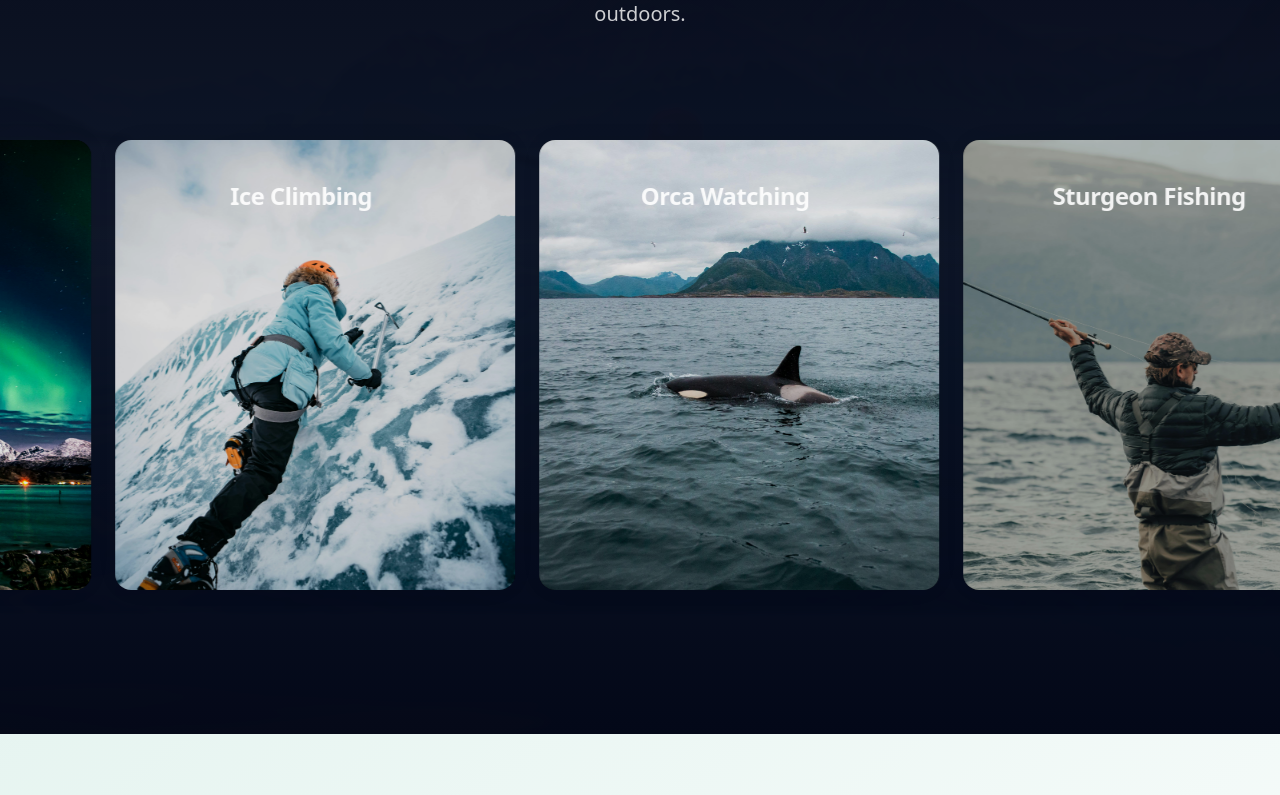
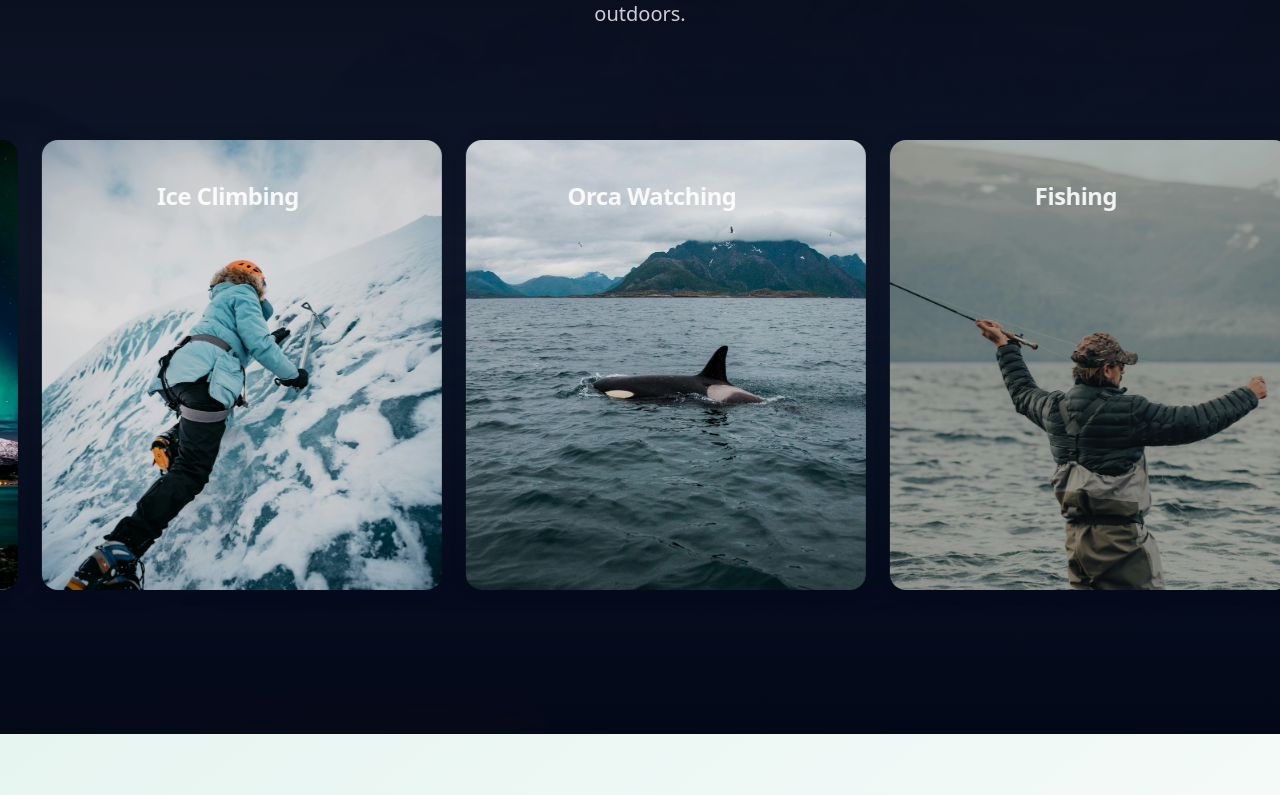
Before and after one commit to gGo-debug/guides-go-web, a Next.js app: page / in a window 1280 px wide. Shown: the part 2085-2880 px from the top of the page. Built offline with nearby package versions, Linux system fonts and the light colour scheme.

Commit message:
added adventures and resizing for mobile

```diff
--- a/src/components/sections/CanadianInfinite.tsx
+++ b/src/components/sections/CanadianInfinite.tsx
@@ -49,12 +49,12 @@ const features: Feature[] = [
     season: "May-Oct",
   },
   {
-    title: "Sturgeon Fishing",
-    location: "Fraser River, BC",
+    title: "Fishing",
+    location: "Canada",
     description:
-      "Catch and release massive prehistoric sturgeon in pristine waters",
+      "Dive into Canada's unparalleled fishing adventures. Cast your line in serene rivers, vast oceans, or master the art of fly fishing. Choose from deep-sea saltwater expeditions, thrilling ice fishing, or eco-friendly catch-and-release experiences tailored for all skill levels.",
     image: "/sturgo.jpeg",
-    season: "Apr-Oct",
+    season: "Year round",
   },
   {
     title: "Snowmobile Adventures",
@@ -92,6 +92,14 @@ const features: Feature[] = [
     image: "/horseback.jpeg",
     season: "Jun-Sep",
   },
+  {
+    title: "Hunting",
+    location: "Canada",
+    description:
+      "Embark on the ultimate hunting journey across Canada’s diverse wilderness. From tracking elusive big game to bird hunting, enjoy expertly guided expeditions that include safety courses and hands-on training. Perfect for both beginners and seasoned hunters seeking their next challenge.",
+    image: "/hunting.jpeg",
+    season: "Year round",
+  },
 ];
 
 export function InfiniteExperiencesSection() {
@@ -101,7 +109,6 @@ export function InfiniteExperiencesSection() {
 
   useEffect(() => {
     if (containerRef.current && scrollerRef.current) {
-      // Clone content for seamless loop
       const scrollerContent = Array.from(scrollerRef.current.children);
       scrollerContent.forEach((item) => {
         const duplicatedItem = item.cloneNode(true);
@@ -110,9 +117,12 @@ export function InfiniteExperiencesSection() {
         }
       });
 
-      // Set scroll properties
       if (containerRef.current) {
-        containerRef.current.style.setProperty("--animation-duration", "40s");
+        const isMobile = window.innerWidth < 768;
+        containerRef.current.style.setProperty(
+          "--animation-duration",
+          isMobile ? "30s" : "40s"
+        );
         containerRef.current.style.setProperty(
           "--animation-direction",
           "forwards"
@@ -123,8 +133,7 @@ export function InfiniteExperiencesSection() {
   }, []);
 
   return (
-    <section className="w-full relative py-32 bg-gradient-to-b from-slate-950 via-slate-900 to-slate-950">
-      {/* Background image with darker overlay */}
+    <section className="w-full relative py-16 md:py-32 bg-gradient-to-b from-slate-950 via-slate-900 to-slate-950">
       <div
         className="absolute inset-0 z-0 bg-cover bg-center bg-fixed bg-no-repeat opacity-10"
         style={{
@@ -136,9 +145,8 @@ export function InfiniteExperiencesSection() {
       </div>
 
       <div className="relative z-10">
-        {/* Section Header */}
-        <div className="space-y-6 mb-24 flex flex-col items-center">
-          <h2 className="text-4xl md:text-5xl lg:text-6xl font-bold leading-[1.15] max-w-4xl text-white text-center">
+        <div className="container mx-auto px-4 mb-12 md:mb-24">
+          <h2 className="text-3xl md:text-5xl lg:text-6xl font-bold leading-[1.15] max-w-4xl mx-auto text-white text-center">
             Discover the{" "}
             <span className="relative inline-block">
               <span className="bg-gradient-to-r from-[#0E9871] to-[#39CF8D] text-transparent bg-clip-text">
@@ -148,13 +156,12 @@ export function InfiniteExperiencesSection() {
             </span>
           </h2>
 
-          <p className="text-lg md:text-xl text-white/80 max-w-2xl font-medium leading-relaxed text-center">
+          <p className="text-base md:text-xl text-white/80 max-w-2xl mx-auto mt-6 font-medium leading-relaxed text-center">
             Embark on extraordinary adventures unique to Canada's stunning
             outdoors.
           </p>
         </div>
 
-        {/* Scrolling Cards Container */}
         <div
           ref={containerRef}
           className="scroller relative z-20 w-full overflow-hidden"
@@ -162,7 +169,7 @@ export function InfiniteExperiencesSection() {
           <div
             ref={scrollerRef}
             className={cn(
-              "flex min-w-full shrink-0 gap-6 py-4 w-max flex-nowrap",
+              "flex min-w-full shrink-0 gap-3 md:gap-6 py-4 w-max flex-nowrap",
               start && "animate-scroll",
               "hover:[animation-play-state:paused]"
             )}
@@ -170,19 +177,19 @@ export function InfiniteExperiencesSection() {
             {features.map((feature, idx) => (
               <Card
                 key={`${feature.title}-${idx}`}
-                className="group relative bg-black/40 border-0 overflow-hidden rounded-2xl
-                  transition-all duration-500 hover:-translate-y-2 cursor-pointer h-[450px] w-[400px]
+                className="group relative bg-black/40 border-0 overflow-hidden rounded-xl sm:rounded-2xl
+                  transition-all duration-500 hover:-translate-y-2 cursor-pointer
+                  h-[280px] sm:h-[350px] md:h-[450px]
+                  w-[240px] sm:w-[350px] md:w-[400px]
                   hover:bg-black/60 backdrop-blur-sm flex-shrink-0
                   shadow-[0_0_30px_-15px_rgba(0,0,0,0.3)]
                   hover:shadow-[0_20px_40px_-20px_rgba(0,0,0,0.7)]"
               >
-                {/* Gradient Overlay */}
                 <div
                   className="absolute inset-0 bg-gradient-to-b from-black/80 via-black/50 to-black/90
                   opacity-80 group-hover:opacity-90 transition-opacity duration-500"
                 ></div>
 
-                {/* Main Image */}
                 <Image
                   src={feature.image}
                   alt={feature.title}
@@ -191,23 +198,21 @@ export function InfiniteExperiencesSection() {
                     group-hover:scale-105
                     group-hover:brightness-75
                     filter brightness-90"
-                  sizes="400px"
+                  sizes="(max-width: 640px) 240px, (max-width: 768px) 350px, 400px"
                 />
 
-                {/* Content Container */}
-                <div className="relative h-full p-8 flex flex-col justify-between z-10">
-                  {/* Title at top */}
+                <div className="relative h-full p-4 sm:p-6 md:p-8 flex flex-col justify-between z-10">
                   <div className="transform translate-y-2 group-hover:translate-y-0 transition-transform duration-500 text-center">
-                    <CardTitle className="text-2xl font-bold text-white/90 group-hover:text-white mb-2 flex items-center justify-center gap-2">
+                    <CardTitle className="text-lg sm:text-xl md:text-2xl font-bold text-white/90 group-hover:text-white mb-2 flex items-center justify-center gap-2">
                       {feature.title}
-                      <MoveUpRight className="w-5 h-5 opacity-0 group-hover:opacity-100 transition-opacity duration-500" />
+                      <MoveUpRight className="w-4 h-4 sm:w-5 sm:h-5 opacity-0 group-hover:opacity-100 transition-opacity duration-500" />
                     </CardTitle>
                     <div
-                      className="w-12 h-1 bg-orange-500 rounded-full transform origin-center scale-x-0
+                      className="w-8 sm:w-12 h-1 bg-orange-500 rounded-full transform origin-center scale-x-0
                       group-hover:scale-x-100 transition-transform duration-500 mx-auto"
                     ></div>
                     <CardMeta
-                      className="text-white/80 group-hover:text-white/90 text-base leading-relaxed
+                      className="text-white/80 group-hover:text-white/90 text-sm sm:text-base leading-relaxed
                       opacity-0 group-hover:opacity-100 transform translate-y-4
                       group-hover:translate-y-0 transition-all duration-500 text-center"
                     >
@@ -216,10 +221,9 @@ export function InfiniteExperiencesSection() {
                     </CardMeta>
                   </div>
 
-                  {/* Description at bottom */}
-                  <div className="space-y-6">
+                  <div className="space-y-4 sm:space-y-6">
                     <CardDescription
-                      className="text-white/80 group-hover:text-white/90 text-base leading-relaxed
+                      className="text-white/80 group-hover:text-white/90 text-sm sm:text-base leading-relaxed
                       opacity-0 group-hover:opacity-100 transform translate-y-4
                       group-hover:translate-y-0 transition-all duration-500 text-center"
                     >
@@ -228,7 +232,6 @@ export function InfiniteExperiencesSection() {
                   </div>
                 </div>
 
-                {/* Additional dark overlay on hover */}
                 <div
                   className="absolute inset-0 bg-black/0 group-hover:bg-black/20
                   transition-colors duration-500"
--- a/src/components/ui/card.tsx
+++ b/src/components/ui/card.tsx
@@ -22,7 +22,7 @@ const CardHeader = React.forwardRef<
 >(({ className, ...props }, ref) => (
   <div
     ref={ref}
-    className={cn("flex flex-col space-y-1.5 p-6", className)}
+    className={cn("flex flex-col space-y-1.5 p-4 sm:p-6", className)}
     {...props}
   />
 ));
@@ -34,13 +34,15 @@ const CardTitle = React.forwardRef<
 >(({ className, ...props }, ref) => (
   <div
     ref={ref}
-    className={cn("font-semibold leading-none tracking-tight", className)}
+    className={cn(
+      "text-base sm:text-lg md:text-xl font-semibold leading-tight tracking-tight",
+      className
+    )}
     {...props}
   />
 ));
 CardTitle.displayName = "CardTitle";
 
-// Modified CardMeta to be hidden by default and shown on hover
 const CardMeta = React.forwardRef<
   HTMLDivElement,
   React.HTMLAttributes<HTMLDivElement>
@@ -48,7 +50,7 @@ const CardMeta = React.forwardRef<
   <div
     ref={ref}
     className={cn(
-      "text-sm text-muted-foreground mt-2",
+      "text-xs sm:text-sm text-muted-foreground mt-1 sm:mt-2",
       "transition-all duration-200",
       className
     )}
@@ -64,7 +66,7 @@ const CardDescription = React.forwardRef<
   <div
     ref={ref}
     className={cn(
-      "text-sm text-muted-foreground mt-2",
+      "text-xs sm:text-sm text-muted-foreground mt-1 sm:mt-2",
       "transition-all duration-200",
       className
     )}
@@ -77,7 +79,7 @@ const CardContent = React.forwardRef<
   HTMLDivElement,
   React.HTMLAttributes<HTMLDivElement>
 >(({ className, ...props }, ref) => (
-  <div ref={ref} className={cn("p-6 pt-0", className)} {...props} />
+  <div ref={ref} className={cn("p-4 sm:p-6 pt-0", className)} {...props} />
 ));
 CardContent.displayName = "CardContent";
 
@@ -87,7 +89,7 @@ const CardFooter = React.forwardRef<
 >(({ className, ...props }, ref) => (
   <div
     ref={ref}
-    className={cn("flex items-center p-6 pt-0", className)}
+    className={cn("flex items-center p-4 sm:p-6 pt-0", className)}
     {...props}
   />
 ));
```
